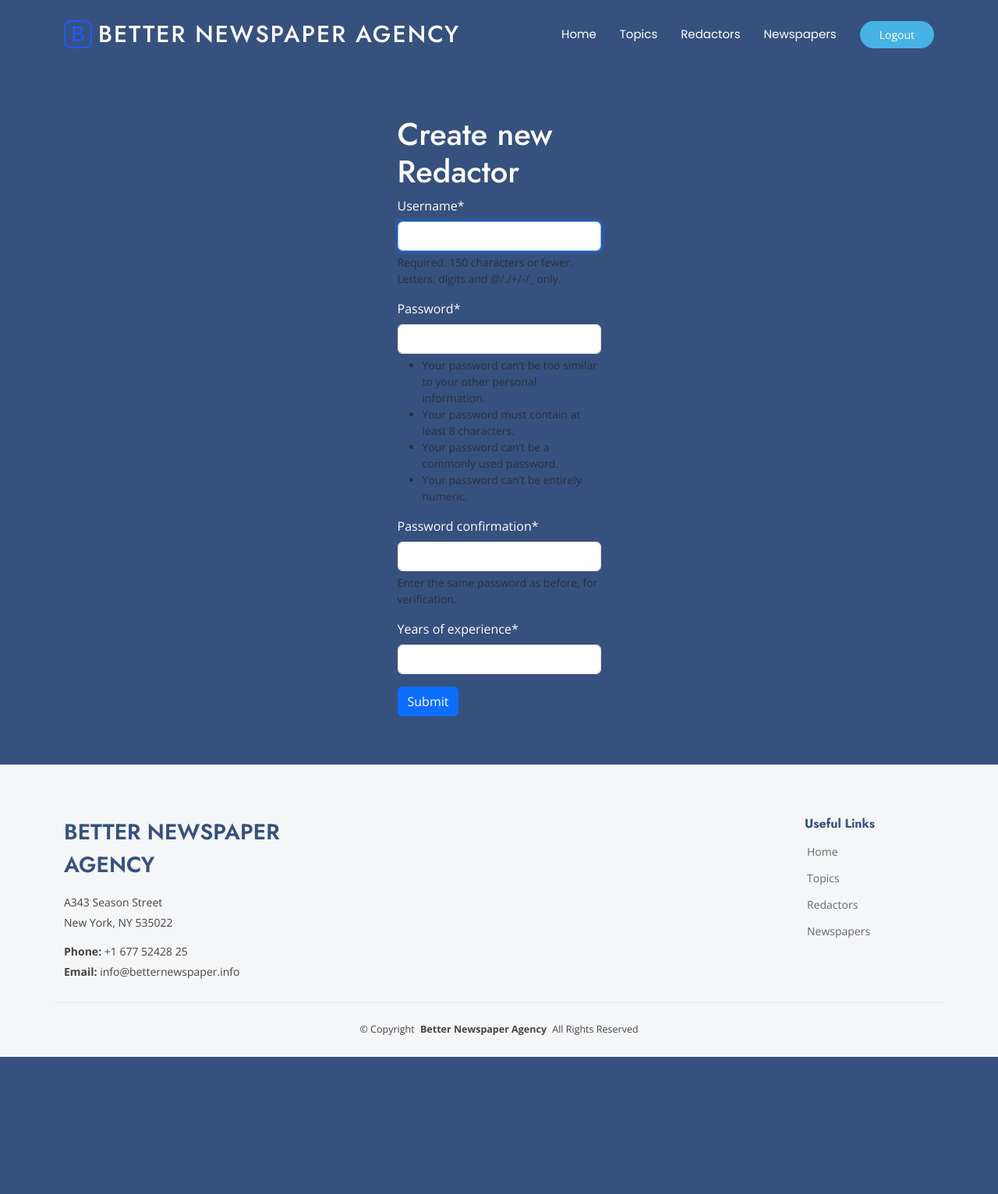
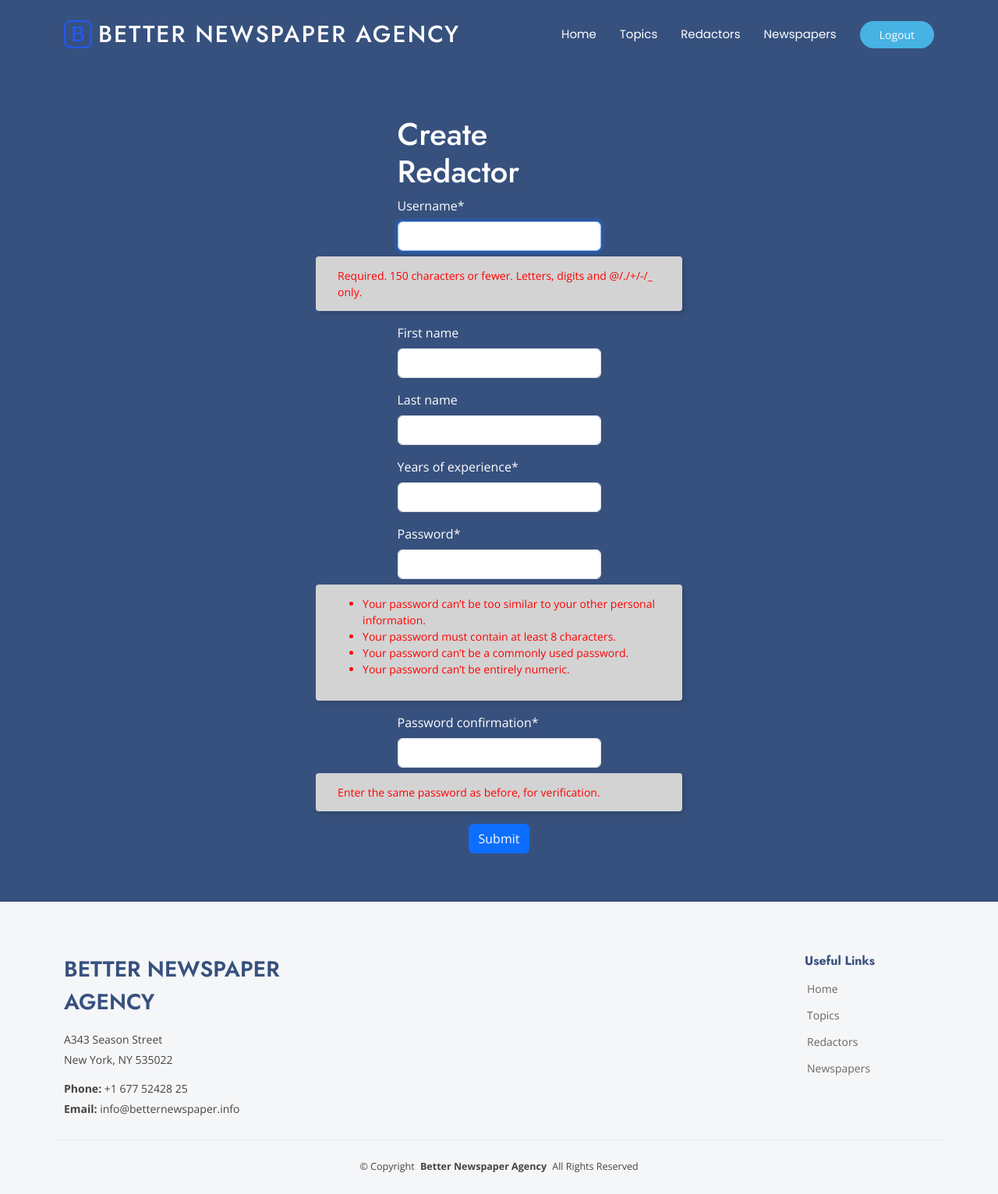
Before and after one commit to omnigun/newspaper-agency, a Django app: page /redactors/create/ in a window 1280 px wide. Shown: the whole page at 78% size. Before the commit the page ends 1356 px from the top, so only its background shows below. Run offline with Django 5.2, Linux system fonts and the light colour scheme; the visitor is signed in with stand-in values (Sample User, id 1); some libraries are stand-ins or nearby versions.

Commit message:
stylize redactor-detail page

```diff
--- a/newspaper/forms.py
+++ b/newspaper/forms.py
@@ -12,3 +12,11 @@ class RedactorCreationForm(UserCreationForm):
         required=True,
         validators=[MinValueValidator(0), MaxValueValidator(30)]
     )
+
+    class Meta(UserCreationForm.Meta):
+        model = Redactor
+        fields = UserCreationForm.Meta.fields + (
+            "first_name",
+            "last_name",
+            "years_of_experience",
+        )
--- a/static/css/main.css
+++ b/static/css/main.css
@@ -2089,6 +2089,13 @@ section,
 .some-link {color: var(--accent-color); text-decoration: none; transition: 0.3s;}
 
 .container-form-link{margin-top:-5px}
+.form-control ~ .form-text {
+  display:block; width:180%; margin-left:-40%;
+  background-color: lightgrey!important; border-radius:4px;
+  padding:1em 2em; margin-top:.5em; color:red!important;
+  box-shadow: 3px 3px 7px 0px rgba(0, 0, 0, 0.15);
+}
+
 /*--------------------------------------------------------------
 # Starter Section Section
 --------------------------------------------------------------*/
--- a/templates/base.html
+++ b/templates/base.html
@@ -19,7 +19,7 @@
   <link href="{% static 'vendor/glightbox/css/glightbox.min.css' %}" rel="stylesheet">
   <link href="{% static 'vendor/swiper/swiper-bundle.min.css' %}" rel="stylesheet">
   <!-- Main CSS File -->
-  <link href="{% static 'css/main.css' %}?ver=34" rel="stylesheet">
+  <link href="{% static 'css/main.css' %}?ver=35" rel="stylesheet">
 
   <!-- =======================================================
   * Template Name: Arsha
--- a/templates/newspaper/redactor_form.html
+++ b/templates/newspaper/redactor_form.html
@@ -9,15 +9,17 @@
 
           <h1>
           {% if form.username %}
-            Create new Redactor
+            Create Redactor
           {% else %}
             Change years of experience
           {% endif %}
           </h1>
-          <form action="" method="post" novalidate>
+          <form action="" class="acc-form" method="post" novalidate>
             {% csrf_token %}
             {{ form|crispy }}
-            <input type="submit" value="Submit" class="btn btn-primary">
+            <div class="text-center">
+              <input type="submit" value="Submit" class="btn btn-primary">
+            </div>
           </form>
         </div>
       </div>
```
